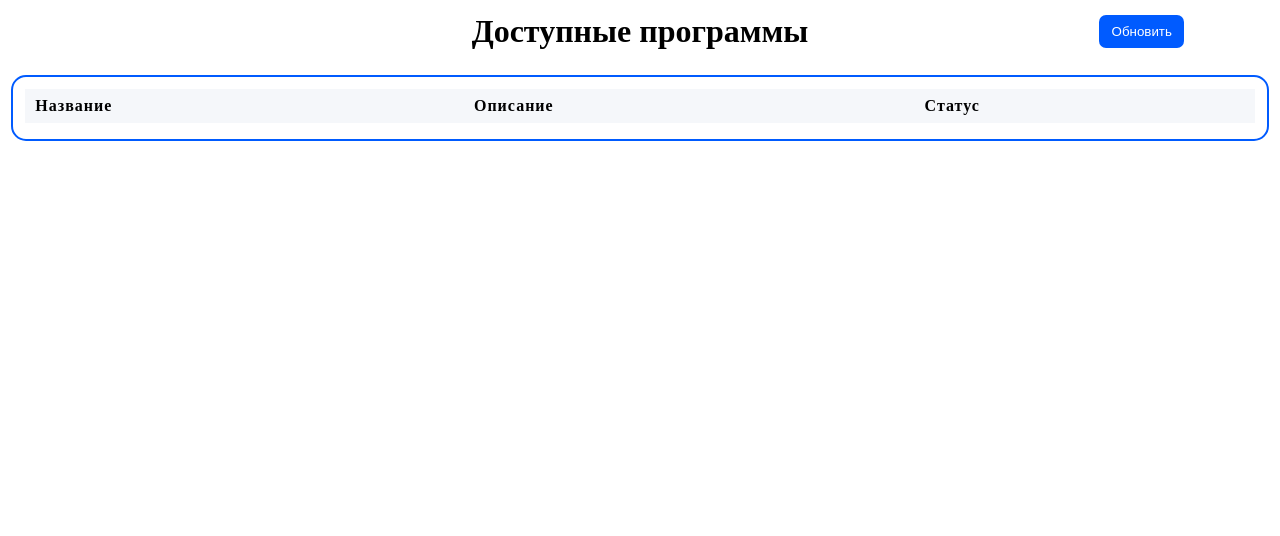
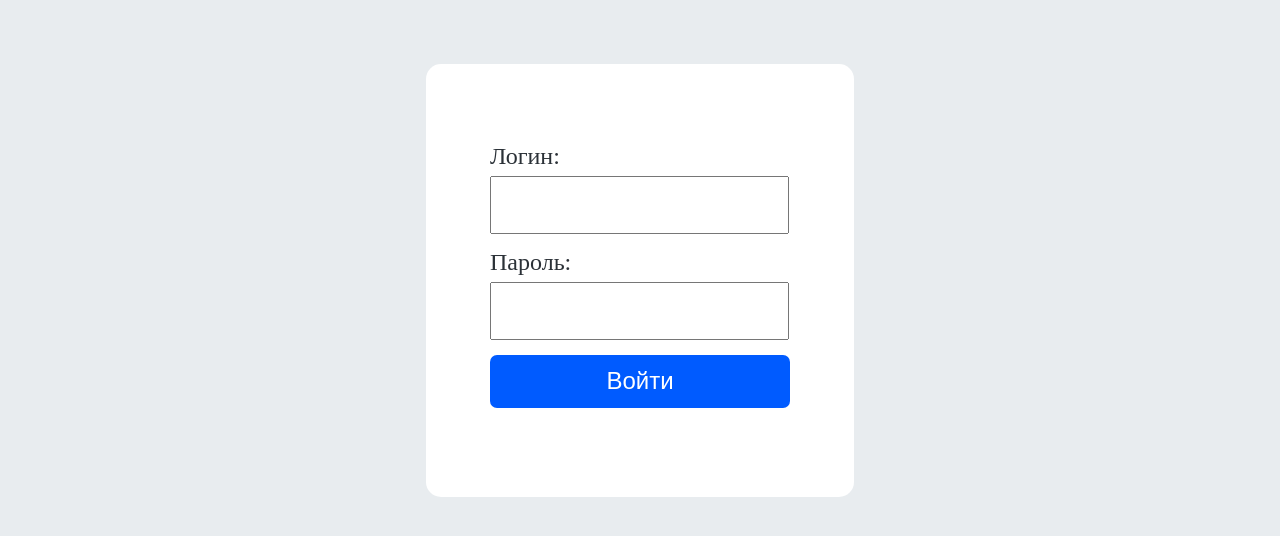
Before and after one commit to Popov-Dmitriy-Ivanovich/Diplom_ui, a Vue app in the folder diplom_ui/: page / in a window 1280 px wide. Shown: the top 536 px of the page. Built offline with nearby package versions, Linux system fonts and the light colour scheme.

Commit message:
Add login and cookie

```diff
--- a/diplom_ui/package.json
+++ b/diplom_ui/package.json
@@ -9,7 +9,9 @@
     "preview": "vite preview"
   },
   "dependencies": {
-    "vue": "^3.5.13"
+    "js-cookie": "^3.0.5",
+    "vue": "^3.5.13",
+    "vue-router": "^4.5.0"
   },
   "devDependencies": {
     "@vitejs/plugin-vue": "^5.2.1",
--- a/diplom_ui/src/App.vue
+++ b/diplom_ui/src/App.vue
@@ -1,155 +1,5 @@
-<script>
-import Action from './components/Action.vue'
-
-export default {
-    data() {
-        return {
-            text: '',
-            fetch_error: null,
-            action_ids: []
-        }
-    },
-    components: {
-        Action
-    },
-    methods: {
-        fetch_action_ids() {
-            this.action_ids = []
-            let origin = window.location.origin;
-            let url_group = origin + "/api/actions";
-            fetch(url_group).then(resp => {
-                if (resp.status != 200) {
-                    this.fetch_error = "Не удалось получить список действий"
-                    return
-                }
-                resp.json().then(body => {
-                    this.action_ids = body.ids;
-                })
-            })
-        }
-    }
-}
-</script>
-
 <template>
-    <div class="Content">
-        <div class="TopScreenPanel">
-            <div class="LeftPageNameSpace"></div>
-            <h1 class="PageName"> Доступные программы </h1>
-            <div class="UpdateButtonContainer">
-                <button @click="fetch_action_ids" class="UpdateButton">
-                    Обновить
-                </button>
-            </div>
-        </div>
-        <div class="ActionTableContainer">
-            <table v-if="action_ids" class="ActionContainer">
-                <thead>
-                    <tr>
-                        <th scope="col">Название</th>
-                        <th scope="col">Описание</th>
-                        <th scope="col">Статус </th>
-                        <!-- <th scope="col">Действие</th> -->
-                    </tr>
-                </thead>
-                <tbody>
-                    <tr class="EmptyRow"></tr>
-                    <tr v-for="id in action_ids">
-                        <Action :action_id="id" @action_launched="(msg) => this.fetch_action_ids()"
-                            @action_stoped="(msg) => this.fetch_action_ids()" />
-                    </tr>
-                </tbody>
-            </table>
-        </div>
-    </div>
+    <main>
+        <RouterView />
+    </main>
 </template>
-
-<style>
-html,
-body {
-    padding: 0%;
-    margin: 0%;
-    font-family: 'Montserrat';
-}
-
-.Content {
-    margin: 1%;
-    display: flex;
-    flex-direction: column;
-    align-items: center;
-}
-
-.LeftPageNameSpace {
-    width: 20%;
-}
-
-.TopScreenPanel {
-    display: flex;
-    flex-direction: row;
-    max-width: 80em;
-    /* height: 5%; */
-    /* padding: 1%; */
-    width: 100%;
-}
-
-.PageName {
-    width: 60%;
-    margin: 0px;
-    font-size: 2rem;
-    text-align: center;
-}
-
-.UpdateButtonContainer {
-    width: 20%;
-    display: flex;
-    justify-content: center;
-    align-items: center
-}
-
-.UpdateButton {
-    background-color: #005bff;
-    color: white;
-    border-radius: 7px;
-    border: none;
-    padding-left: 5%;
-    padding-right: 5%;
-    height: 2.5em;
-}
-
-.ActionTableContainer {
-    border-radius: 15px;
-    border: 2px solid #005bff;
-    max-width: 80em;
-    /* height: 70%; */
-    width: 100%;
-    margin-top: 2%;
-}
-
-table {
-    border-collapse: collapse;
-    letter-spacing: 1px;
-    width: 98%;
-    margin: 1%;
-}
-
-.EmptyRow {
-    height: 3px;
-}
-
-thead,
-tfoot {
-    background-color: #f5f7fa;
-    text-align: left;
-}
-
-th,
-td {
-    text-align: left;
-    border: none;
-    padding: 8px 10px;
-}
-
-tbody>tr:nth-of-type(odd) {
-    background-color: #f5f7fa;
-}
-</style>
--- a/diplom_ui/src/components/ActionStatus.vue
+++ b/diplom_ui/src/components/ActionStatus.vue
@@ -1,4 +1,6 @@
 <script>
+import { get_cookie } from './cookie.js';
+
 export default {
     props: {
         action_id: Number
@@ -13,6 +15,9 @@ export default {
     mounted() {
         let origin = window.location.origin;
         let url_group = origin + "/api/actions/" + this.action_id + "/status";
+        if (!get_cookie("token")) {
+            this.$router.push("/login");
+        }
         fetch(url_group).then(resp => {
             if (resp.status != 200) {
                 this.fetch_error = "Не удалось получить статус действия с id = " + this.action_id
--- /dev/null
+++ b/diplom_ui/src/components/ActionTable.vue
@@ -0,0 +1,161 @@
+<script>
+import Action from './Action.vue'
+import { get_cookie } from './cookie.js';
+
+export default {
+    data() {
+        return {
+            text: '',
+            fetch_error: null,
+            action_ids: []
+        }
+    },
+    mounted() {
+        if (!get_cookie("token")) {
+            this.$router.push("/login")
+        }
+    },
+    components: {
+        Action
+    },
+    methods: {
+        fetch_action_ids() {
+            this.action_ids = []
+            let origin = window.location.origin;
+            let url_group = origin + "/api/actions";
+            fetch(url_group).then(resp => {
+                if (resp.status != 200) {
+                    this.fetch_error = "Не удалось получить список действий"
+                    return
+                }
+                resp.json().then(body => {
+                    this.action_ids = body.ids;
+                })
+            })
+        }
+    }
+}
+</script>
+
+<template>
+    <div class="Content">
+        <div class="TopScreenPanel">
+            <div class="LeftPageNameSpace"></div>
+            <h1 class="PageName"> Доступные программы </h1>
+            <div class="UpdateButtonContainer">
+                <button @click="fetch_action_ids" class="UpdateButton">
+                    Обновить
+                </button>
+            </div>
+        </div>
+        <div class="ActionTableContainer">
+            <table v-if="action_ids" class="ActionContainer">
+                <thead>
+                    <tr>
+                        <th scope="col">Название</th>
+                        <th scope="col">Описание</th>
+                        <th scope="col">Статус </th>
+                        <!-- <th scope="col">Действие</th> -->
+                    </tr>
+                </thead>
+                <tbody>
+                    <tr class="EmptyRow"></tr>
+                    <tr v-for="id in action_ids">
+                        <Action :action_id="id" @action_launched="(msg) => this.fetch_action_ids()"
+                            @action_stoped="(msg) => this.fetch_action_ids()" />
+                    </tr>
+                </tbody>
+            </table>
+        </div>
+    </div>
+</template>
+
+<style>
+html,
+body {
+    padding: 0%;
+    margin: 0%;
+    font-family: 'Montserrat';
+}
+
+.Content {
+    margin: 1%;
+    display: flex;
+    flex-direction: column;
+    align-items: center;
+}
+
+.LeftPageNameSpace {
+    width: 20%;
+}
+
+.TopScreenPanel {
+    display: flex;
+    flex-direction: row;
+    max-width: 80em;
+    /* height: 5%; */
+    /* padding: 1%; */
+    width: 100%;
+}
+
+.PageName {
+    width: 60%;
+    margin: 0px;
+    font-size: 2rem;
+    text-align: center;
+}
+
+.UpdateButtonContainer {
+    width: 20%;
+    display: flex;
+    justify-content: center;
+    align-items: center
+}
+
+.UpdateButton {
+    background-color: #005bff;
+    color: white;
+    border-radius: 7px;
+    border: none;
+    padding-left: 5%;
+    padding-right: 5%;
+    height: 2.5em;
+}
+
+.ActionTableContainer {
+    border-radius: 15px;
+    border: 2px solid #005bff;
+    max-width: 80em;
+    /* height: 70%; */
+    width: 100%;
+    margin-top: 2%;
+}
+
+table {
+    border-collapse: collapse;
+    letter-spacing: 1px;
+    width: 98%;
+    margin: 1%;
+}
+
+.EmptyRow {
+    height: 3px;
+}
+
+thead,
+tfoot {
+    background-color: #f5f7fa;
+    text-align: left;
+}
+
+th,
+td {
+    text-align: left;
+    border: none;
+    padding: 8px 10px;
+}
+
+tbody>tr:nth-of-type(odd) {
+    background-color: #f5f7fa;
+}
+</style>
--- /dev/null
+++ b/diplom_ui/src/components/Login.vue
@@ -0,0 +1,84 @@
+<script>
+
+import { get_cookie } from "./cookie.js"
+export default {
+    props: {},
+    data() {
+        return {
+            username: null,
+            password: null
+        }
+    },
+    mounted() { },
+    methods: {
+        login() {
+            document.cookie = "token=jwt";
+
+            console.log(get_cookie("token"));
+            this.$router.push({ path: "/" });
+        }
+    }
+}
+</script>
+
+<template>
+    <div class="LoginFormContainer">
+        <div class="LoginFormComponents">
+            <span class="LoginLabel"> Логин: </span>
+            <input type="text" v-model="username" class="LoginInput">
+            <span class="LoginLabel"> Пароль: </span>
+            <input type="password" v-model="password" class="LoginInput">
+            <button @click="login" class="LoginButton">Войти</button>
+        </div>
+    </div>
+</template>
+
+<style>
+html {
+    background-color: #e8ecef;
+}
+
+.LoginFormContainer {
+    display: flex;
+    /* flex-direction: column; */
+    font-family: 'Montserrat';
+    justify-content: center;
+    align-items: center;
+}
+
+.LoginFormComponents {
+    margin-top: 5%;
+    display: flex;
+    flex-direction: column;
+    border-radius: 15px;
+    background-color: rgb(255, 255, 255);
+    padding-top: 5%;
+    padding-bottom: 7%;
+    padding-left: 5%;
+    padding-right: 5%;
+}
+
+.LoginInput {
+    width: 14em;
+    height: 2.5em;
+    font-size: 1.3rem;
+}
+
+.LoginButton {
+    margin-top: 5%;
+    width: 12.5em;
+    height: 2.2em;
+    background-color: #005bff;
+    color: white;
+    border-radius: 7px;
+    border: none;
+    font-size: 1.5rem;
+}
+
+.LoginLabel {
+    color: #2b3137;
+    font-size: 1.5rem;
+    margin-top: 5%;
+    margin-bottom: 2%;
+}
+</style>
--- /dev/null
+++ b/diplom_ui/src/components/cookie.js
@@ -0,0 +1,12 @@
+export function get_cookie(name) {
+    let matches = document.cookie.match(
+        new RegExp(
+            "(?:^|; )" +
+                name.replace(/([\.$?*|{}\(\)\[\]\\\/\+^])/g, "\\$1") +
+                "=([^;]*)"
+        )
+    );
+    return matches ? decodeURIComponent(matches[1]) : undefined;
+}
+
+export default { get_cookie };
```
Also changed, not shown: diplom_ui/src/main.js (+16 -1 lines), 1 other file (tests, documents, lock files or other folders).
